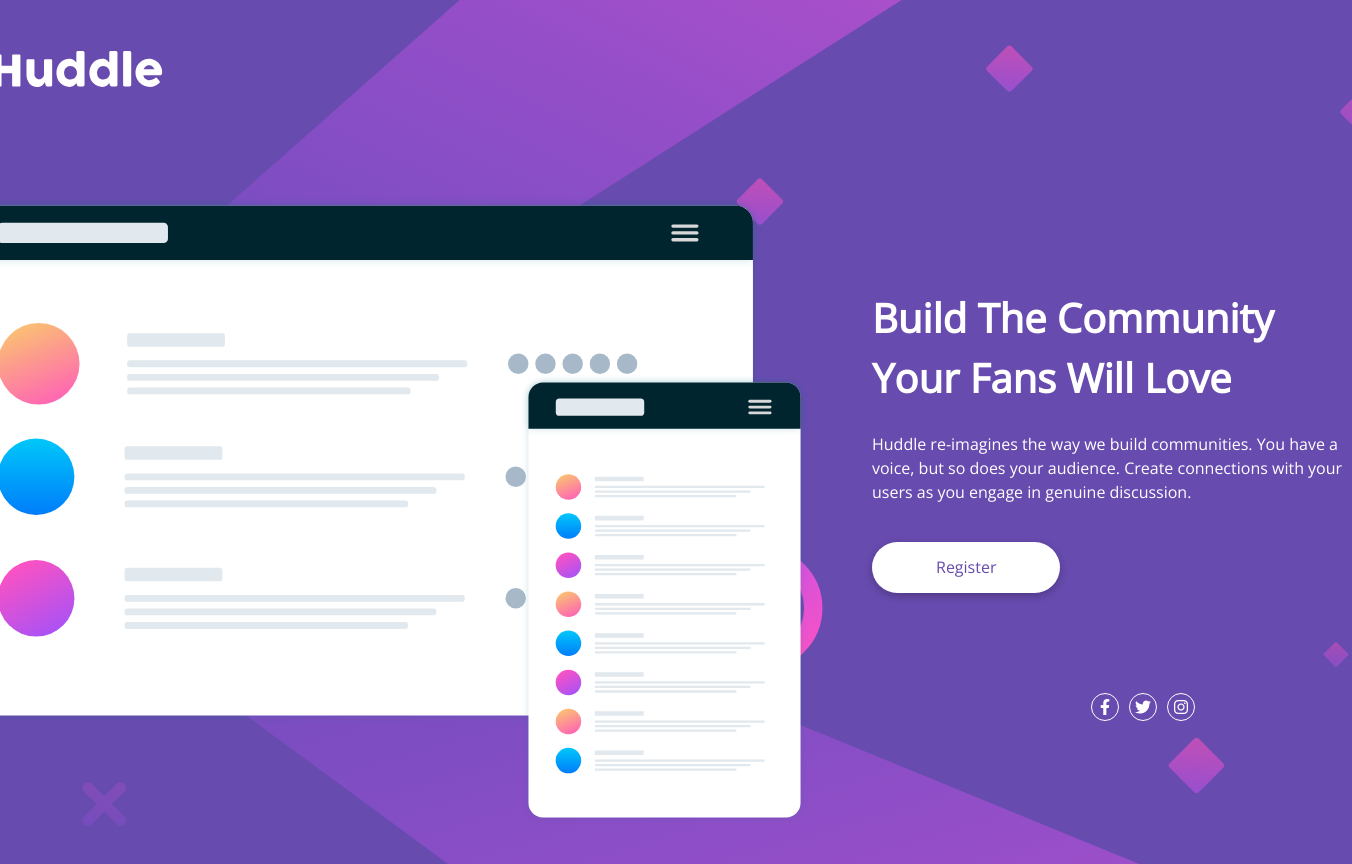
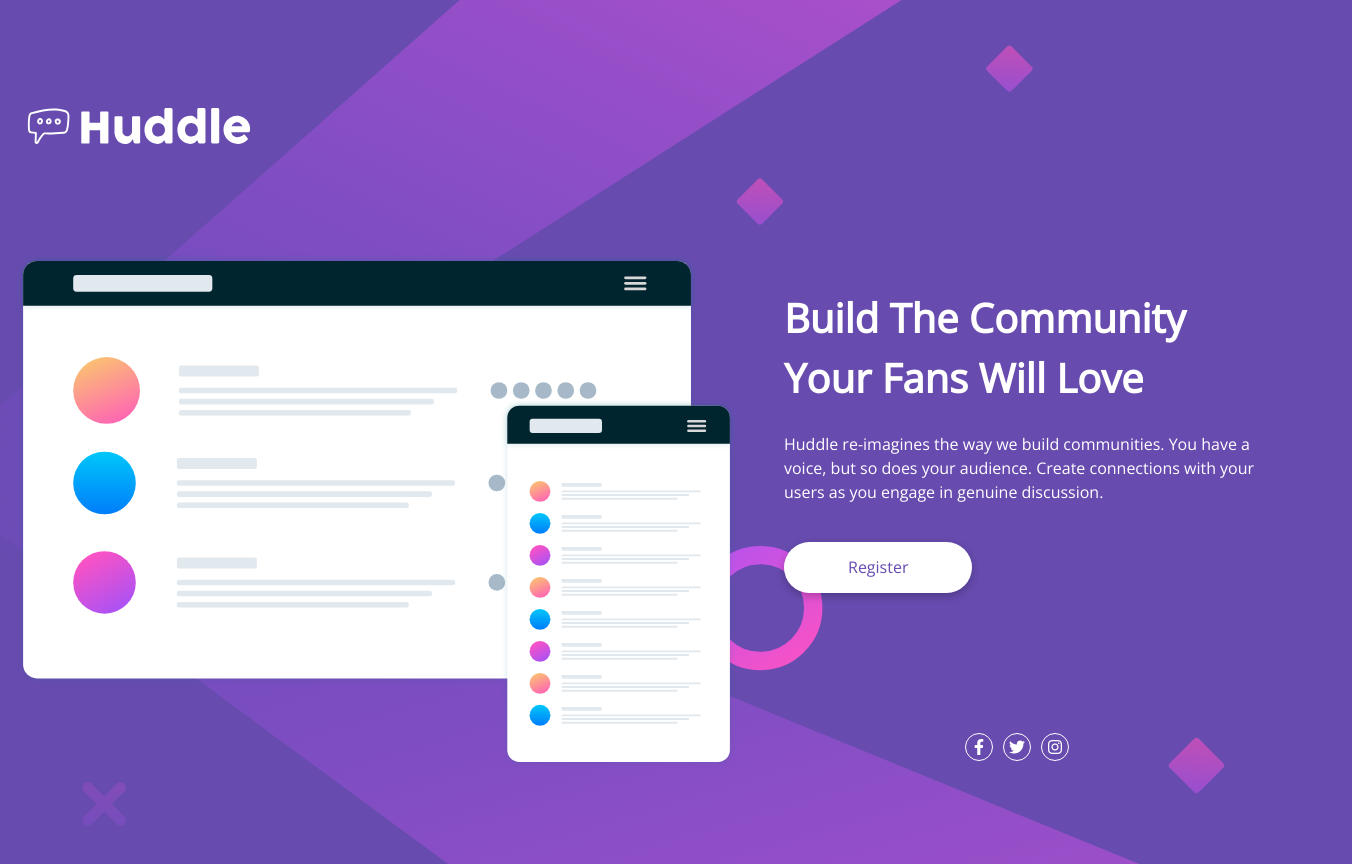
Before and after one commit to Adam030/Huddle-landing-page, a plain HTML site: page index.html in a window 1280 px wide. Shown: the whole page, 1352 px wide, since content can reach past the window. Drawn offline with nearby package versions, Linux system fonts and the light colour scheme.

Commit message:
Update style.css

```diff
--- a/style.css
+++ b/style.css
@@ -156,7 +156,7 @@ footer ul{
         min-height: 50rem;
     }
     header {
-        padding-right: 4rem;
+        padding-right: 3rem;
     }
     .logo img {
         width: 15rem;
@@ -165,7 +165,7 @@ footer ul{
         padding-top: 6rem;
     }
     .illustration img {
-        width: 55rem;
+        width: 45rem;
     }
     .text {
         min-width: 30rem;
@@ -182,6 +182,7 @@ footer ul{
     }
     footer ul{
         position: absolute;
-        top: 80%;
+        top: 85%;
+	left: 75%;
     }
 }
```
